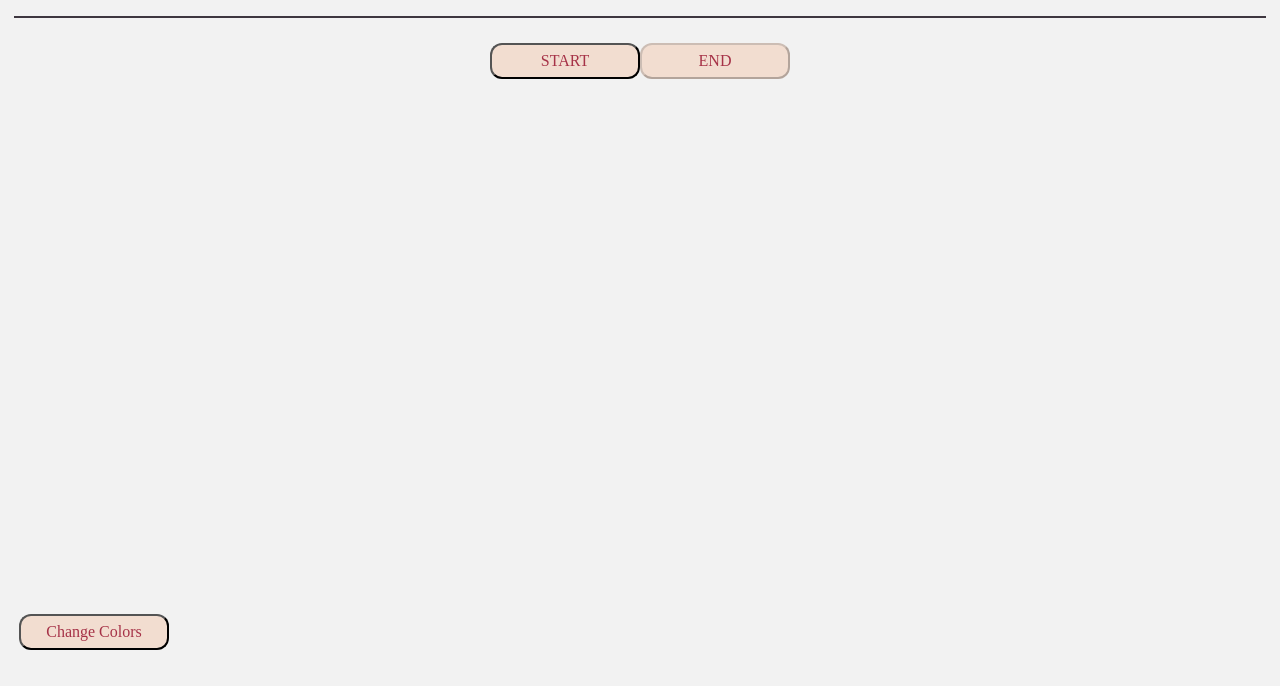
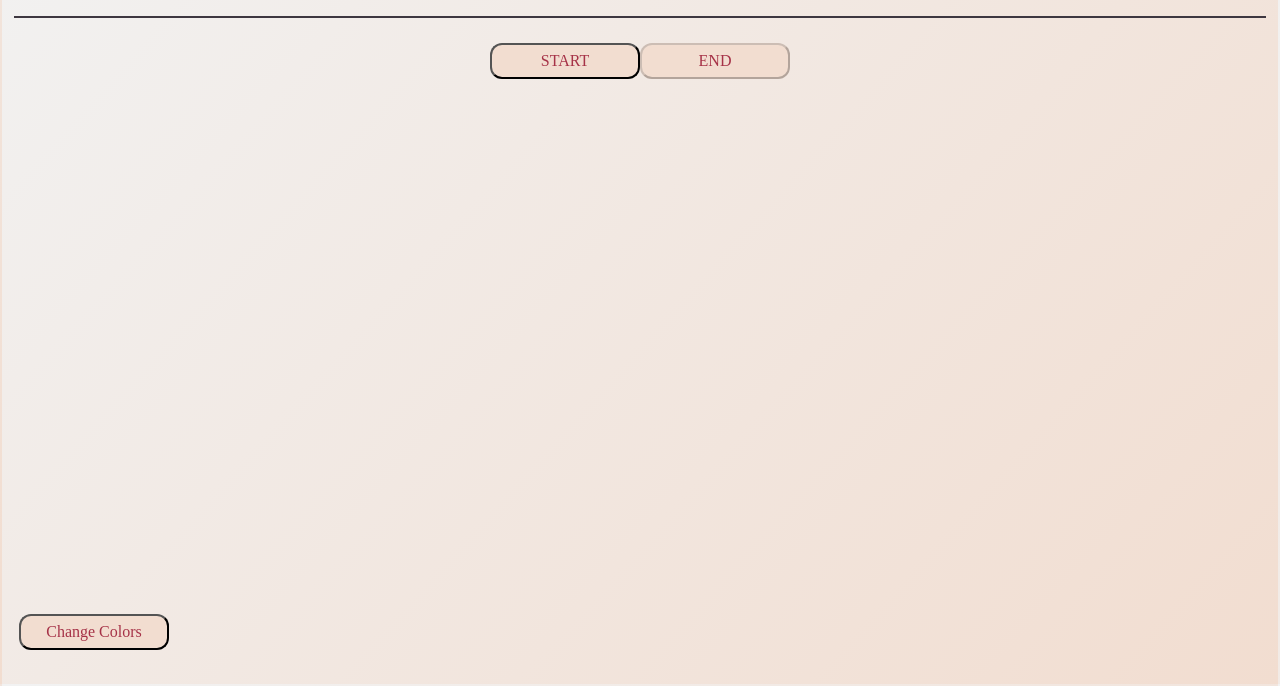
Before and after one commit to Fonyx/quiz, a plain HTML site: page index.html in a window 1280 px wide. Shown: the part 138-824 px from the top of the page. Before the commit the page ends 800 px from the top, so only its background shows below. Drawn offline with nearby package versions, Linux system fonts and the light colour scheme.

Commit message:
changes pre optimization

```diff
--- a/game.js
+++ b/game.js
@@ -42,12 +42,12 @@ function buildQuestions(){
     questions.push(new Question(
         'Could you explain arrays?',
         ['A numeric type', 'A structure of data', 'A string', 'A process'],
-        0
+        1
     ));
     questions.push(new Question(
         'What is a variable?',
         ['An instruction', 'A style choice', 'A stored value', 'An algorithm'],
-        0
+        2
     ));
     questions.push(new Question(
         'What do you understand by loops?',
@@ -57,7 +57,7 @@ function buildQuestions(){
     questions.push(new Question(
         'Javascript is?',
         ['Synchronous', 'A low level language', 'A fast language', 'Asynchronous'],
-        0
+        3
     ));
 }
 
--- a/styles.css
+++ b/styles.css
@@ -13,7 +13,8 @@
 }
 
 body{
-    background-color: var(--quinary);
+    background: linear-gradient(132deg, var(--quinary ), var(--quaternary ));
+    height: 100vh;
 }
 
 h1, h2, h3, h4, h5, h6 {
```
